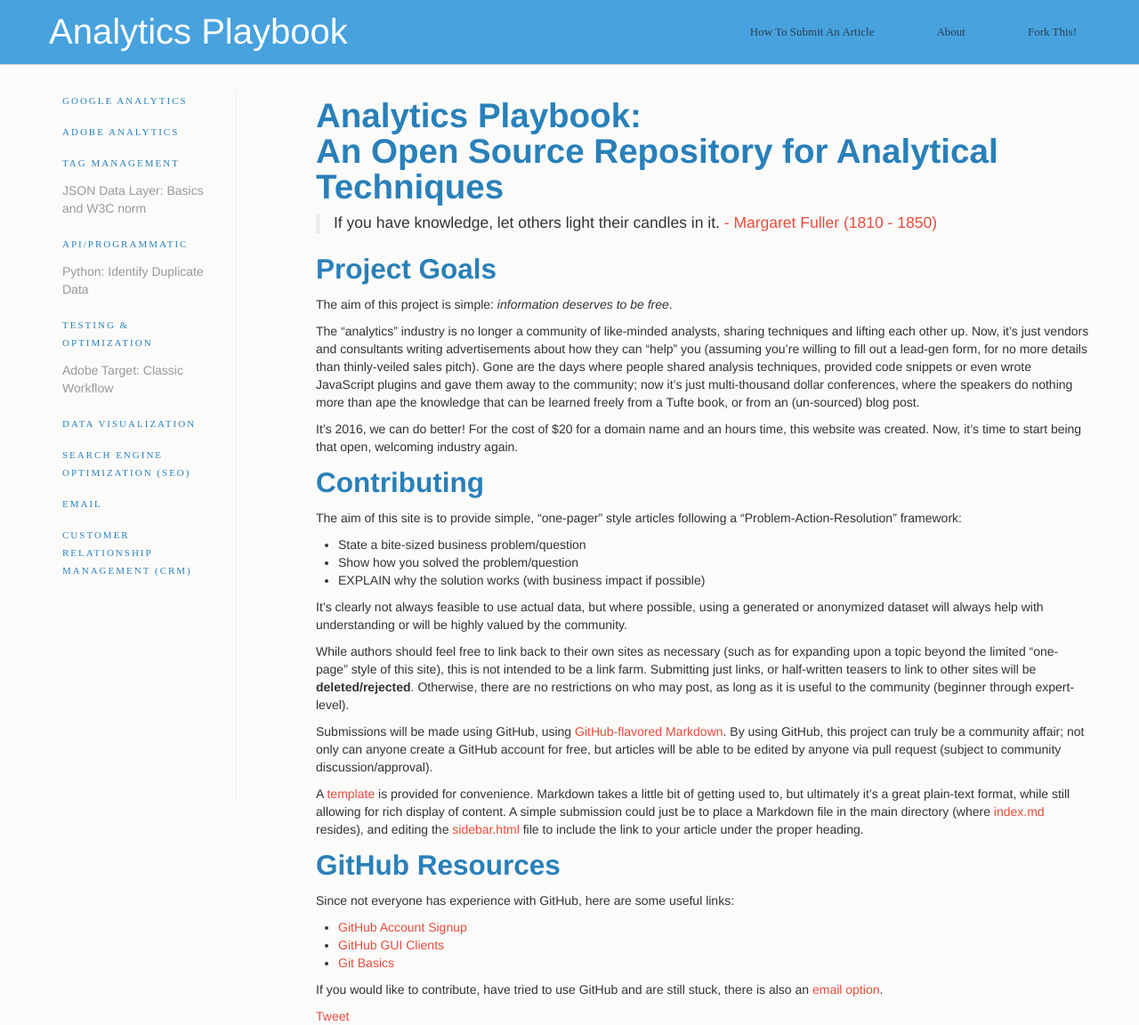
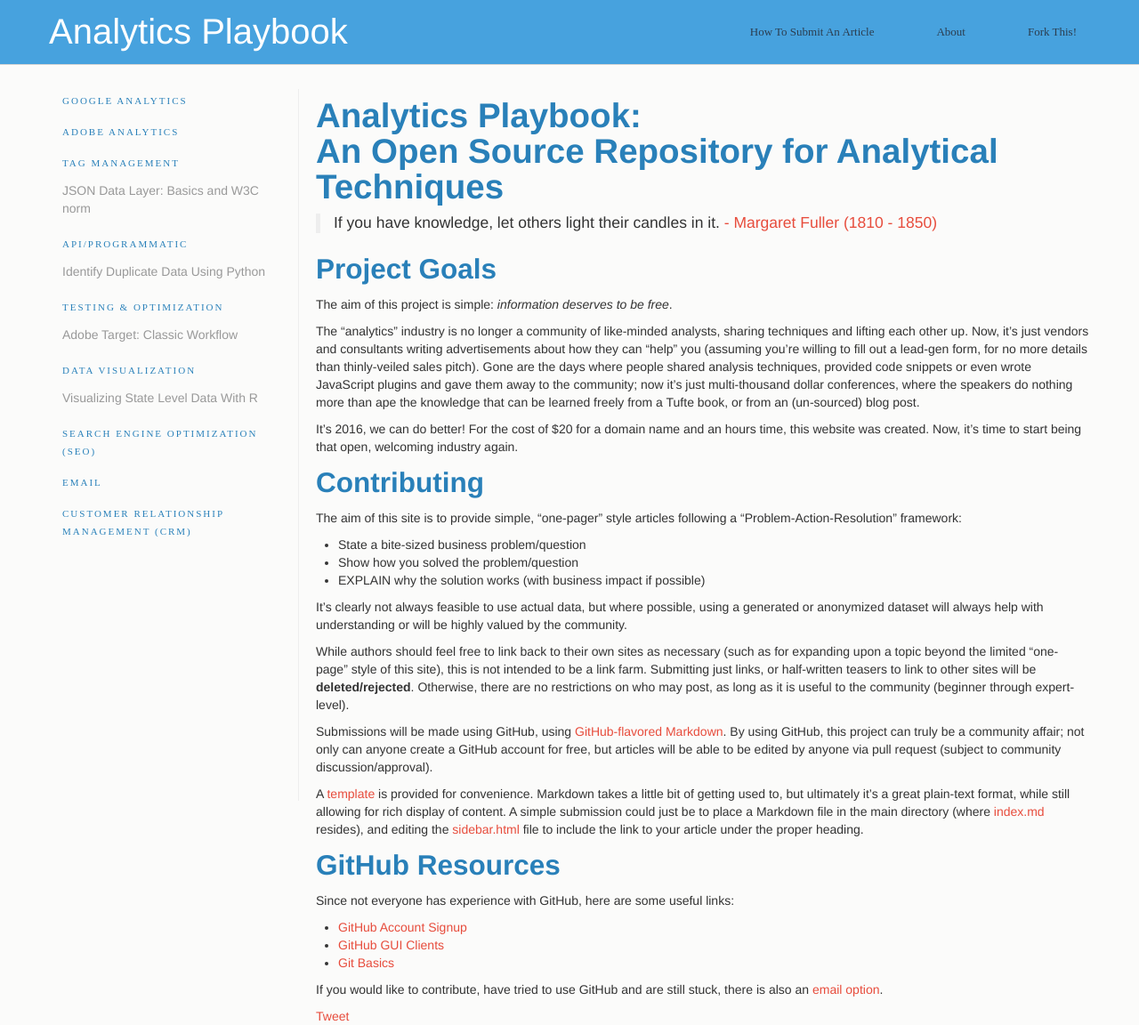
Before and after one commit to analyticsplaybook/analyticsplaybook.github.io, a Jekyll site: the page built from index.md, in a window 1280 px wide and 1152 px high. Shown: the whole window at 89% size. Built offline with Jekyll 4.4.1, drawn with Linux system fonts in a browser that asks for light colours; nearby versions of some CDN libraries; some web fonts are replaced; comment, search, counter and statistics services are not loaded.

Commit message:
Slight cosmetic updates

```diff
--- a/_layouts/responsive.html
+++ b/_layouts/responsive.html
@@ -62,10 +62,11 @@
             <li class="nav-header">Tag Management</li>
             <li data-section="tagmanagement/json_datalayer_w3c_based"><a href="{{ site.baseurl }}/tagmanagement/json_datalayer_w3c_based.html">JSON Data Layer: Basics and W3C norm</a></li>
 			<li class="nav-header">API/Programmatic</li>
-			<li data-section="api/python_identify_duplicate_data"><a href="{{ site.baseurl }}/api/python_identify_duplicate_data.html">Python: Identify Duplicate Data</a></li>
+			<li data-section="api/python_identify_duplicate_data"><a href="{{ site.baseurl }}/api/python_identify_duplicate_data.html">Identify Duplicate Data Using Python</a></li>
 			<li class="nav-header">Testing & Optimization</li>
             <li data-section="testing/target_class_workflow"><a href="{{ site.baseurl }}/testing/target_class_workflow.html">Adobe Target: Classic Workflow</a></li>
 			<li class="nav-header">Data Visualization</li>
+            <li data-section="dataviz/statebin"><a href="{{ site.baseurl }}/dataviz/statebin.html">Visualizing State Level Data With R</a></li>
 			<li class="nav-header">Search Engine Optimization (SEO)</li>
 			<li class="nav-header">Email</li>
 			<li class="nav-header">Customer Relationship Management (CRM)</li>
--- a/assets/css/custom.css
+++ b/assets/css/custom.css
@@ -25,3 +25,7 @@
 body {
     background-color: #fbfbfa;
 }
+
+#menu {
+    width: 250px;
+}
```
Also changed, not shown: dataviz/statebin.md (renamed from statebin.MD, +18 -9 lines), 1 other file.
